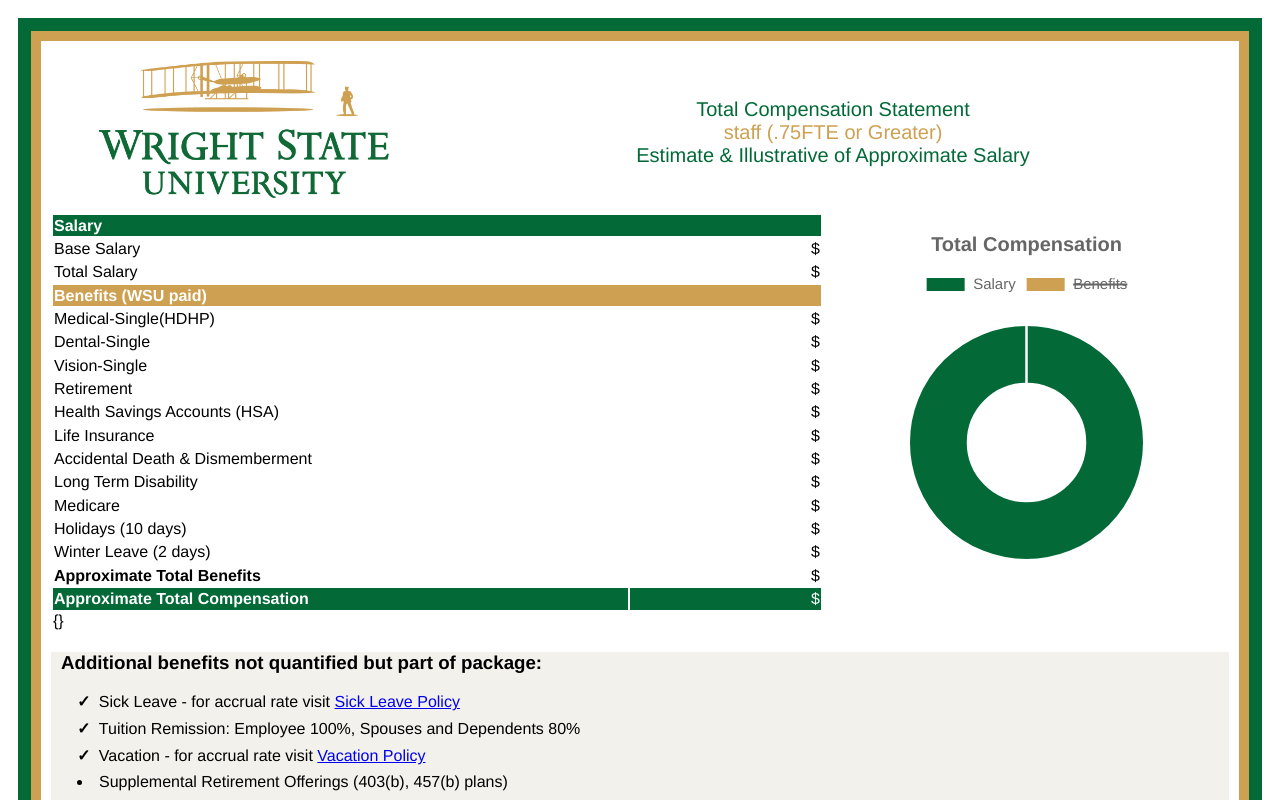
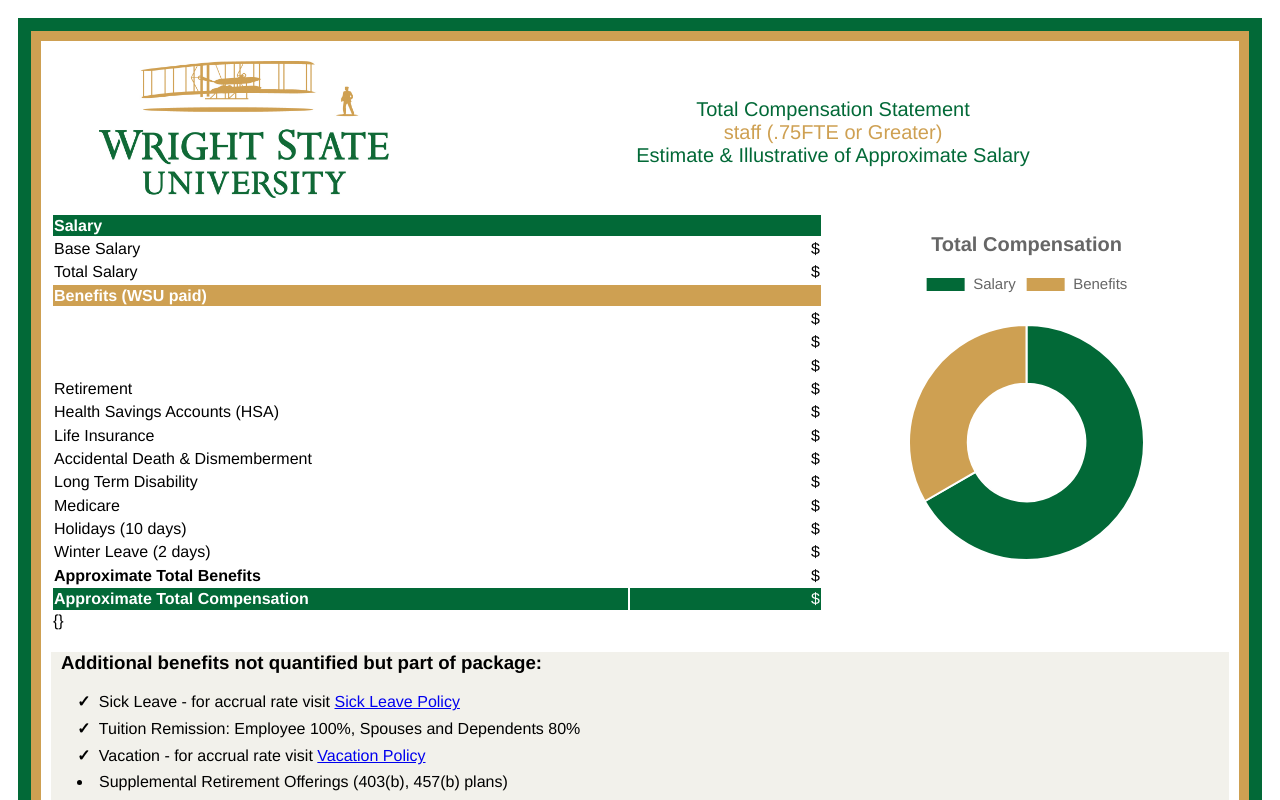
Before and after one commit to Ajax255/benefits_calc_ui, a Vue app: page /#/benefits in a window 1280 px wide. Shown: the top 800 px of the page. Built offline with nearby package versions, Linux system fonts and the light colour scheme.

Commit message:
working on pie chart bindings

```diff
--- a/src/components/BenefitsComponent.vue
+++ b/src/components/BenefitsComponent.vue
@@ -19,9 +19,7 @@
               staff (.75FTE or Greater)
               <br />
             </span>
-            <span style="color:#026937"
-              >Estimate & Illustrative of Approximate Salary</span
-            >
+            <span style="color:#026937">Estimate & Illustrative of Approximate Salary</span>
           </div>
         </div>
         <div class="doc-body-mid">
@@ -41,15 +39,15 @@
               <th class="td-left" colspan="2">Benefits (WSU paid)</th>
             </tr>
             <tr>
-              <td class="td-left">Medical-Single(HDHP)</td>
+              <td class="td-left">{{benefits['Medical']}}</td>
               <td class="td-right">${{benefits['MedAmt']}}</td>
             </tr>
             <tr>
-              <td class="td-left">Dental-Single</td>
+              <td class="td-left">{{benefits['Dental']}}</td>
               <td class="td-right">${{benefits['DentAmt']}}</td>
             </tr>
             <tr>
-              <td class="td-left">Vision-Single</td>
+              <td class="td-left">{{benefits['Vision']}}</td>
               <td class="td-right">${{benefits['VisnAmt']}}</td>
             </tr>
             <tr>
@@ -65,9 +63,7 @@
               <td class="td-right">${{benefits['Life Insurance']}}</td>
             </tr>
             <tr>
-              <td class="td-left">
-                Accidental Death & Dismemberment
-              </td>
+              <td class="td-left">Accidental Death & Dismemberment</td>
               <td class="td-right">${{benefits['Accidental']}}</td>
             </tr>
             <tr>
@@ -94,12 +90,11 @@
               <th class="td-left">Approximate Total Compensation</th>
               <td class="td-right">${{benefits['Total Salary and Benefits']}}</td>
             </tr>
-            <div>{{ this.$route.params }}</div>
+            <div>{{ this.$route.params }} {{pieData}}</div>
           </table>
-
           <div class="pie-chart doc-body-right">
             <center>
-              <pie-chart></pie-chart>
+              <pie-chart :chartdata="chartData"></pie-chart>
             </center>
           </div>
         </div>
@@ -112,19 +107,15 @@
                 <a
                   href="htps://policy.wright.edu/policy/8420-sick-leave"
                   target="_blank"
-                  >Sick Leave Policy</a
-                >
+                >Sick Leave Policy</a>
               </li>
-              <li>
-                Tuition Remission: Employee 100%, Spouses and Dependents 80%
-              </li>
+              <li>Tuition Remission: Employee 100%, Spouses and Dependents 80%</li>
               <li>
                 Vacation - for accrual rate visit
                 <a
                   href="htps://policy.wright.edu/policy/8410-vacation"
                   target="_blank"
-                  >Vacation Policy</a
-                >
+                >Vacation Policy</a>
               </li>
             </div>
             <li>Supplemental Retirement Offerings (403(b), 457(b) plans)</li>
@@ -142,9 +133,7 @@
               <li>Tobacco-Free Campus</li>
               <li>Volunteer Opportunities</li>
             </div>
-            <li>
-              Flexible Spending Accounts (Healthcare and Dependent Daycare)
-            </li>
+            <li>Flexible Spending Accounts (Healthcare and Dependent Daycare)</li>
             <li>Onsite Fitness Center & Onsite Health Management Screenings</li>
             <li>Short-Term Disability</li>
             <li>Supplemental Life Insurance: Employee, Spouse & Dependent</li>
@@ -167,18 +156,29 @@
 
 export default {
   components: {
-    "pie-chart": PieChart,
+    "pie-chart": PieChart
   },
   data() {
     return {
       benefits: this.$route.params,
+      chartData: {
+        labels: ["Salary", "Benefits"],
+        datasets: [
+          {
+            data: [20, 10],
+            backgroundColor: ["#026937", "#cea052"],
+            label: "Dataset 1"
+          }
+        ]
+      }
 
+      //:salary="benefits['Total Income']" :benefit="pieData"
     };
   },
   props: {
     id: String,
     name: String
-  },
+  }
 };
 </script>
 
--- a/src/components/PieChart.vue
+++ b/src/components/PieChart.vue
@@ -4,18 +4,13 @@
 
 export default {
   extends: Doughnut,
-
+  props: {
+    chartdata: {
+      type: Object,
+      default: null
+    },
+  },
   data: () => ({
-    chartdata: {
-      labels: ["Salary", "Benefits"],
-      datasets: [
-        {
-          data: ['.5', 'test'],
-          backgroundColor: ["#026937", "#cea052"],
-          label: "Dataset 1"
-        }
-      ]
-    },
     options: {
       responsive: true,
       maintainAspectRatio: false,
```
